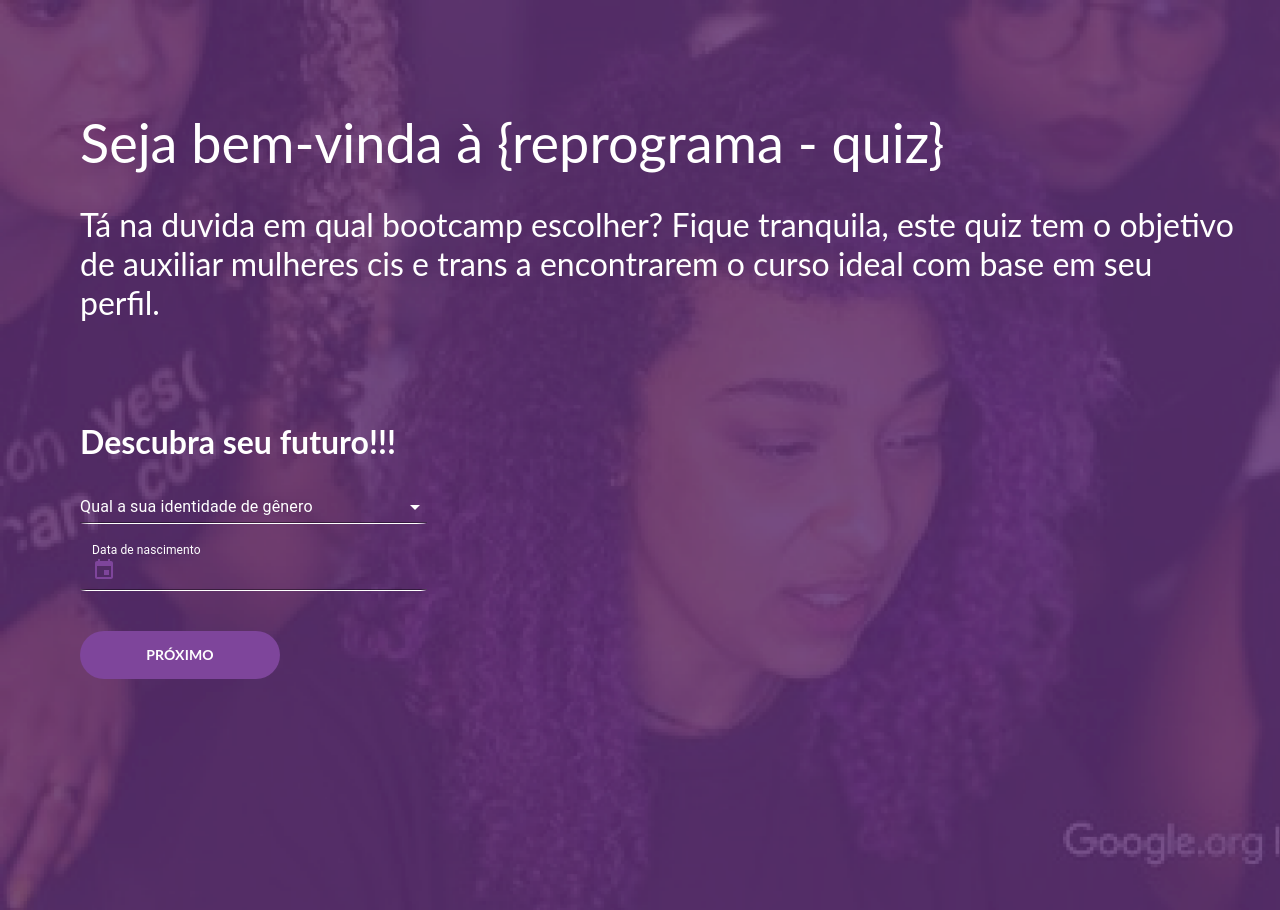
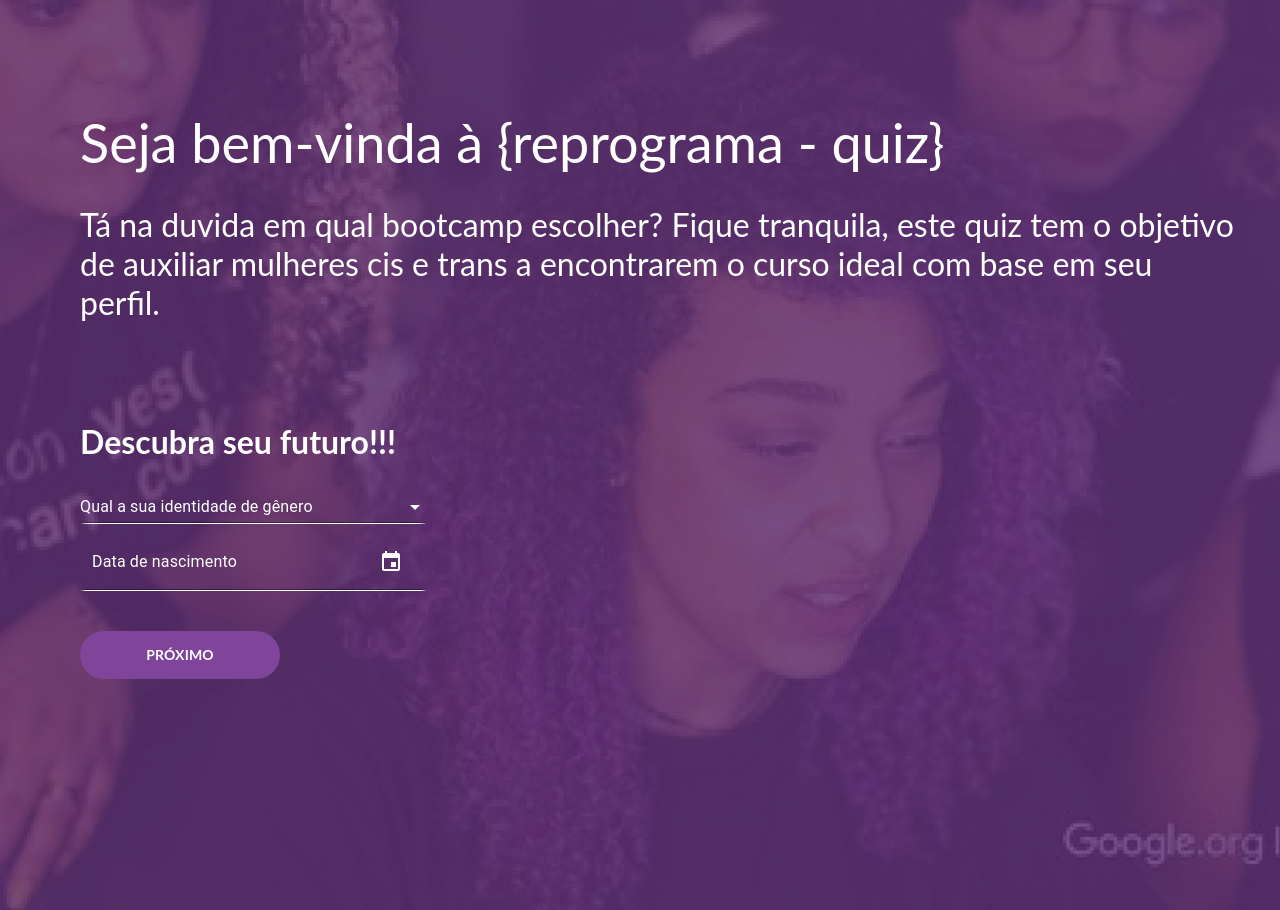
Before and after one commit to naylasouza/reprograma-quiz, a React (Create React App) app: page / in a window 1280 px wide. Built offline with nearby package versions, Linux system fonts and the light colour scheme.

Commit message:
transicao de cards

```diff
--- a/package.json
+++ b/package.json
@@ -5,8 +5,11 @@
   "dependencies": {
     "@date-io/date-fns": "^2.13.1",
     "@date-io/moment": "^1.3.13",
+    "@emotion/react": "^11.8.2",
+    "@emotion/styled": "^11.8.1",
     "@material-ui/core": "^4.12.3",
     "@material-ui/pickers": "^3.3.10",
+    "@mui/material": "^5.5.0",
     "@svgr/webpack": "^6.2.1",
     "@testing-library/jest-dom": "^5.16.2",
     "@testing-library/react": "^12.1.3",
--- a/src/components/Button/styles.scss
+++ b/src/components/Button/styles.scss
@@ -12,24 +12,25 @@
     font-family: 'Lato', sans-serif;
     line-height: 1.29;
     letter-spacing: 0.14px;
+    transition: 0.6s;
   }
 
 .button:hover{
   animation: btn-animation 1s ease-out forwards;
 }
+// .btn1{
+//   background-image: linear-gradient(to left, #60116a, #7b057e, #924a90, #90639e);
+// }
 
 @keyframes btn-animation {
     0% {
       transform: translate(0px);
     }
-    25%{
-      transform: translateY(-5px);
-    }
     50%{
-      transform: translateY(10px);
+      transform: translateX(5px);
     }
     100%{
-      transform: translateY(0px);
+      transform: translateX(0px);
     }
   }
 
--- a/src/components/Card/style.scss
+++ b/src/components/Card/style.scss
@@ -4,4 +4,18 @@
     background-color: #ffffff;
     height: fit-content;
     display: grid;
+    animation-name: slide;
+    animation-duration: 2s;
+    animation-fill-mode: forwards;
+
   }
+
+  @keyframes slide{
+    from{
+      opacity: 0;
+    }
+    to{
+      transform: translateX(0);
+      opacity: 1;
+    }
+  }
--- a/src/components/Date/index.tsx
+++ b/src/components/Date/index.tsx
@@ -14,6 +14,7 @@
   style?: CSSProperties
   format?: string
   className?: string
+  minDate?: Date
 }
 
 
@@ -23,6 +24,7 @@
   onChange,
   style,
   className,
+  minDate,
 }: Props): JSX.Element => (
   <div className={className}>
     <MuiPickersUtilsProvider libInstance={moment} utils={MomentUtils}>
@@ -36,7 +38,7 @@
         format={'MM/dd/yyyy'}
         onChange={onChange}
         style={style}
-        InputAdornmentProps={{ position: 'start' }}
+        minDate={minDate}
         className={"border"}
       />
     </MuiPickersUtilsProvider>
--- a/src/pages/Home/index.tsx
+++ b/src/pages/Home/index.tsx
@@ -1,4 +1,4 @@
-import react from 'react'
+import React, { useState} from 'react'
 import { useHistory } from 'react-router-dom'
 import Input from "../../components/Input"
 import {
@@ -11,9 +11,16 @@
 import Date from "../../components/Date"
 import Button from '../../components/Button'
 import './style.scss'
+import moment from 'moment'
 
 const Home = (): JSX.Element => {
+	const [value, setValue] = useState<Date | null> ()
+
 	const history = useHistory()
+
+	const handleChange = (newValue: Date | null) => {
+		setValue(newValue);
+	  };
 
     return (
         <div className='container'>
@@ -31,10 +38,12 @@
 						</Select>
 					</FormControl>
 				</div>
+
                 <Date
 					label="Data de nascimento"
+					minDate={moment().toDate()}
 					value={null}
-					onChange={e => ('funcaovazia')}
+					onChange={handleChange}
 					className=" selects-date margin-left-zero margin-top-10 border-solid"
 				/>
 
--- a/src/pages/Login/index.tsx
+++ b/src/pages/Login/index.tsx
@@ -16,18 +16,23 @@
 	const [userData, setUserData] = useState()
 
 	const onClicke = () => {
-		axios.get('https://randomuser.me/api/')
+		// Uso do try catch para tentar um tratativo do erro que esta ocorrendo
+		try{
+			axios.get('https://randomuser.me/api/')
 			.then((response) => {
 				setUserData(response.data.results[0])
-				console.log(response, 'opa')
-			}).catch((error)=>{
-				console.log(error, 'deu erro')
 			})
+
+		}catch(err){
+				console.log(err, 'deu erro')
+			}
 	}
 
-	// useEffect(() => {
-  //   if (!userData) onClicke()
-  // }, [])
+
+
+// 	useEffect(() => {
+//     if (!userData) onClicke()
+//   }, [userData])
 
 
 	return (
--- a/src/pages/Quiz/index.tsx
+++ b/src/pages/Quiz/index.tsx
@@ -55,7 +55,6 @@
 		const nextQuestion = currentQuestion + 1;
 		if(nextQuestion < questions.length){
 			setCurrentQuestion(nextQuestion);
-			//proxima
 		}else{
 			alert("ACABBBBBBBOOOUUUUU ")
 		}
@@ -71,7 +70,7 @@
 						<RadioGroup>
 						{questions[currentQuestion].options.map(({ text, text: radioLabel }) => (
 							<FormControlLabel
-								className="question"
+								className="question icon-radio"
 								value={text}
 								control={<Radio />}
 								label={radioLabel} />
--- a/src/pages/Quiz/style.scss
+++ b/src/pages/Quiz/style.scss
@@ -1,5 +1,8 @@
-.MuiSvgIcon-root{
-  color: #7e459b;
+
+.icon-radio{
+	.MuiSvgIcon-root{
+		color: #7e459b;
+	}
 }
 .question{
 	font-size: 20px;
```
Also changed, not shown: 1 other file (tests, documents, lock files or other folders).
